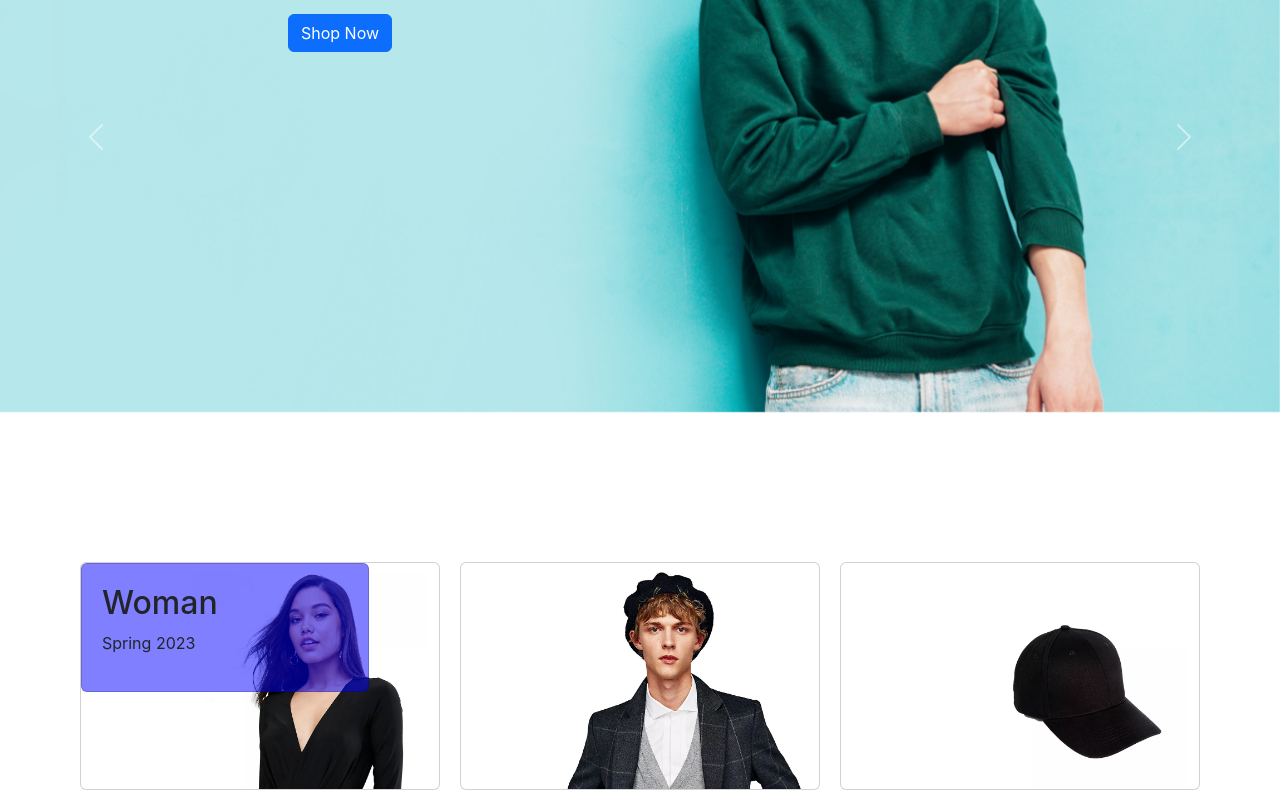
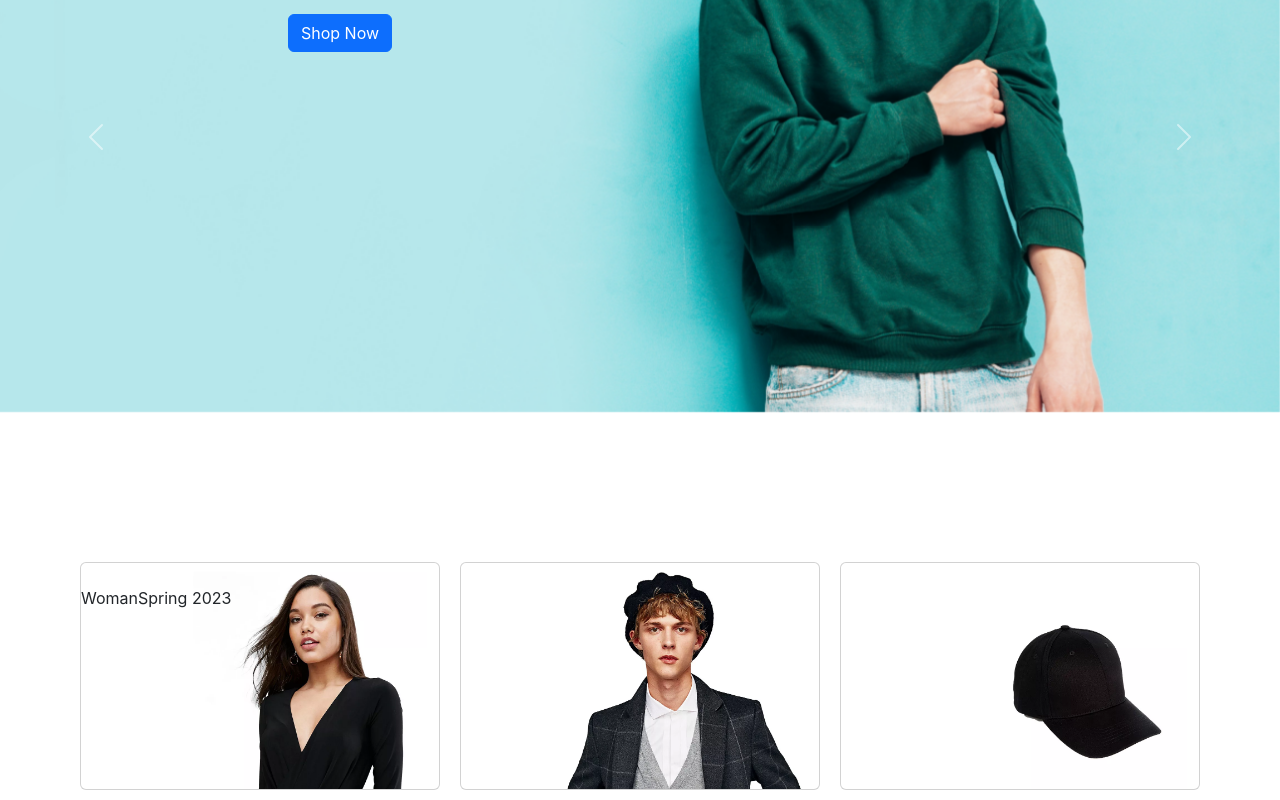
Before and after one commit to mahsa-irankhah/online_shop, a React (Create React App) app: page / in a window 1280 px wide. Shown: the part 334-1134 px from the top of the page. Built offline with nearby package versions, Linux system fonts and the light colour scheme.

Commit message:
categories refined

```diff
--- a/src/components/landing page/Categories.js
+++ b/src/components/landing page/Categories.js
@@ -15,13 +15,15 @@ const Categories = () => {
         <div class="row categories">
           <div
             class="col card position-relative"
-            style={{ width: "18rem", margin: "10px" }}
+            style={{ width: "100px", margin: "10px" }}
           >
-            <img className="card-img-top " src={woman} alt="card woman" />
-            <div className="hovering-card card">
-              <h2>Woman</h2>
-              <p>Spring 2023</p>
-            </div>
+            <img src={woman} alt="card woman" />
+            <span className="text-name">
+              <span>Woman</span>
+              <span>Spring 2023</span>
+            </span>
+            <Link className="shop-link">SHOP NOW</Link>
+            <div className="hovering-card"></div>
           </div>
           <div class="col card" style={{ width: "18rem", margin: "10px" }}>
             <Link>
@@ -35,11 +37,6 @@ const Categories = () => {
           </div>
         </div>
       </div>
-      // <div className='container'>
-      //   <div class="card col-4" style={{ width: "18rem" }}>
-      //     <img class="card-img-top" src={woman} alt="Card" />
-      //     </div>
-      //   </div>
     );
 };
 
--- a/src/components/landing page/styles/categories.scss
+++ b/src/components/landing page/styles/categories.scss
@@ -1,19 +1,57 @@
 .categories {
 
   .hovering-card {
-    width: 18rem;
+    width: 100%;
+    height: 100%;
     position: absolute;
     top: 0;
     left: 0;
     text-align: left;
     padding: 20px;
-    background-color: rgba(0, 0, 255, 0.5);
+    opacity: 0;
 
     &:hover {
 
-    display: block;
+    background-color: #7483e1a6;
+    opacity: 100%;
+
 
   }
+
+
 }
 
+
+
+  .text-name {
+    position: absolute;
+    top: 10%;
+    left: 0;
+  }
+
+  .shop-link {
+      animation: flip 3s 1;
+      animation-delay: calc(.2s * var(--i));
+      position: absolute;
+      top: 70%;
+      color: rgb(255, 255, 255);
+      font-weight: bold;
+      border: 1px solid black;
+      display: none;
+    }
+
+
+    &:hover {
+      .shop-link {
+        display: inline;
+      }
+    }
+
+
 }
+
+@keyframes flip {
+  0%,80% {
+    transform: rotateY(360deg)
+  }
+}
```
